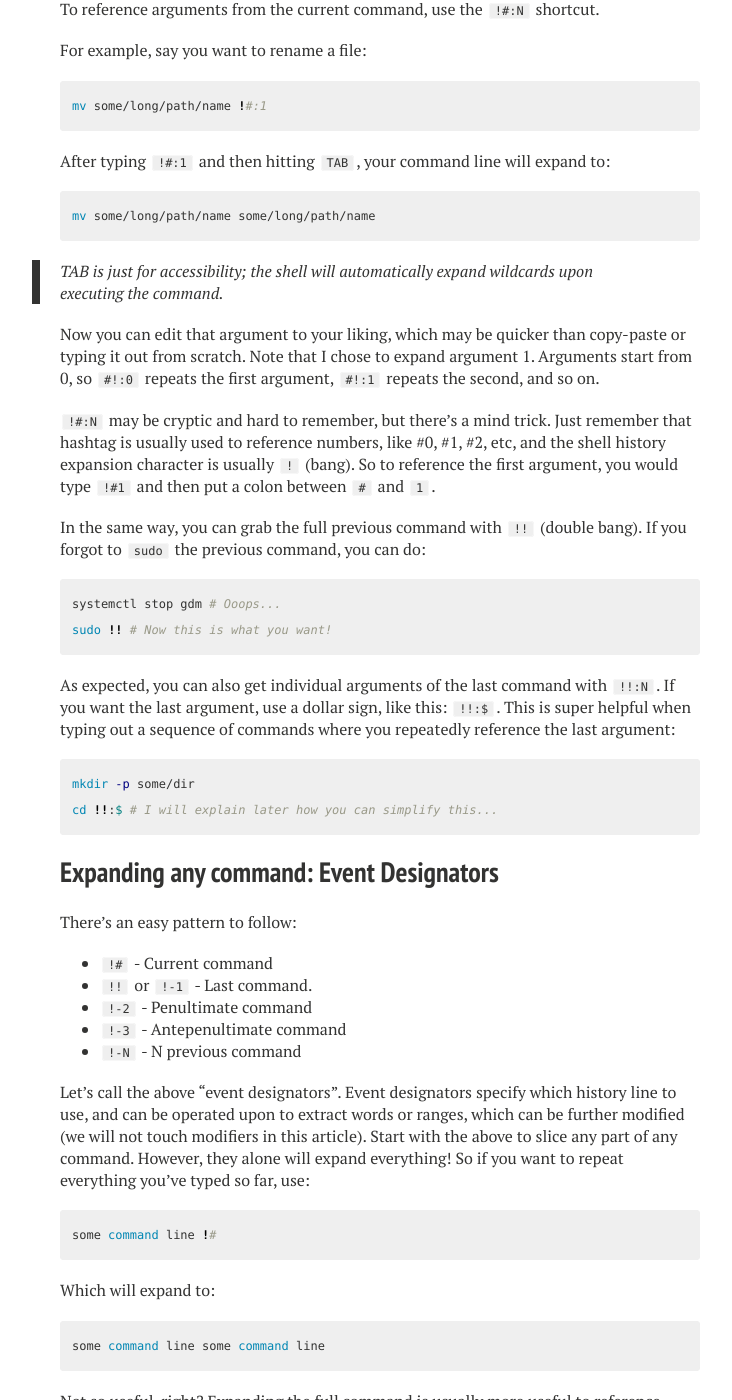
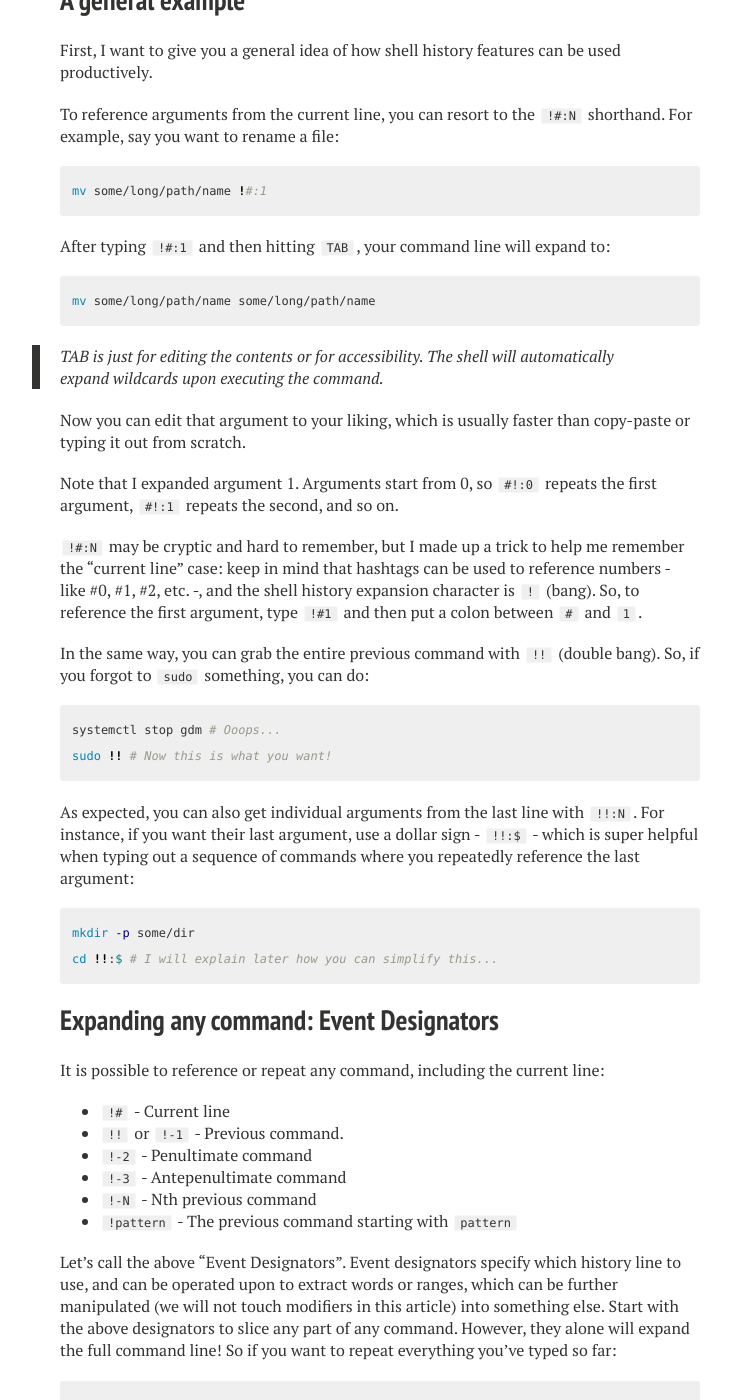
Before and after one commit to thiagoa/thiagoa.github.io, a Jekyll site: the page built from _posts/2021-07-29-command-line-history-tricks.markdown, in a window 1280 px wide and 1400 px high, scrolled down 700 px. Shown: the whole window, without its empty margins (260-992 px from the left). Built offline with Jekyll 4.4.1, drawn with Linux system fonts in a browser that asks for light colours; nearby versions of some CDN libraries; comment, search, counter and statistics services are not loaded; some of the changed text lies outside the part shown.

Commit message:
Post em português

````diff
--- a/_config.yml
+++ b/_config.yml
@@ -15,7 +15,7 @@ owner:
   facebook:
   github: "thiagoa"
   stackoverflow:
-  linkedin:       thiago-silva-4a665839
+  linkedin:       thiago-araújo-silva-4a665839
   instagram:
   lastfm:
   tumblr:
--- a/_posts/2021-07-29-command-line-history-tricks.markdown
+++ b/_posts/2021-07-29-command-line-history-tricks.markdown
@@ -6,13 +6,15 @@ tags: [shell bash zsh]
 comments: true
 ---
 
-For any given computer task, there are usually shortcuts to make it faster and be more precise. However, the main problem is not being slow; the point is, dragging a cursor to a target one character at a time (holding down an arrow key or something), copying and pasting with the mouse, etc, quickly gets tiring and unexciting. It builds up mental overhead over the course of a day.
+You can read the brazilian portuguese version of this post [here](http://thiagoa.github.io/dicas-de-historico-de-linha-de-comando/).
 
-When it comes to the shell, there are multiple ways of being precise. Shells have advanced history expansion and editing capabilities. I don't mean to overwhelm you with this post. The goal here is to provide you with some shortcuts and a mental model for you to remember them, because, otherwise, they are not so easy to remember.
+There are usually shortcuts for any given computer task to make it go faster or be more precise. However, the problem is not being slow; the point is, dragging a cursor to a target one character at a time (holding down an arrow key or something), copying and pasting with the mouse, etc, quickly gets tiring and unexciting. It builds up mental overhead over the course of a day.
+
+When it comes to the shell, there are multiple ways of being precise. Shells have advanced history expansion and editing capabilities. I don't mean to overwhelm you with this post. The goal here is to provide you with a few shortcuts and a mental model for you to remember them, because, otherwise, they wouldn't be so easy to remember.
 
 ## The shell expansion character
 
-The shell expansion character is `!` (bang). This is the first thing you should remember, **ever**. Starting with a bang, you can expand:
+The shell expansion character is `!` (bang). That is the first thing you should remember, **ever**. With a bang, you can expand:
 
 - Anything from the current command: the full string, a specific argument, a range of arguments, etc.
 - Anything from the last command: the full string, a specific argument, a range of arguments, etc.
@@ -20,9 +22,9 @@ The shell expansion character is `!` (bang). This is the first thing you should
 
 ## A general example
 
-To reference arguments from the current command, use the `!#:N` shortcut.
+First, I want to give you a general idea of how shell history features can be used productively.
 
-For example, say you want to rename a file:
+To reference arguments from the current line, you can resort to the `!#:N` shorthand. For example, say you want to rename a file:
 
 ```sh
 mv some/long/path/name !#:1
@@ -34,20 +36,22 @@ After typing `!#:1` and then hitting `TAB`, your command line will expand to:
 mv some/long/path/name some/long/path/name
 ```
 
-> TAB is just for accessibility; the shell will automatically expand wildcards upon executing the command.
+> TAB is just for editing the contents or for accessibility. The shell will automatically expand wildcards upon executing the command.
 
-Now you can edit that argument to your liking, which may be quicker than copy-paste or typing it out from scratch. Note that I chose to expand argument 1. Arguments start from 0, so `#!:0` repeats the first argument, `#!:1` repeats the second, and so on.
+Now you can edit that argument to your liking, which is usually faster than copy-paste or typing it out from scratch.
 
-`!#:N` may be cryptic and hard to remember, but there's a mind trick. Just remember that hashtag is usually used to reference numbers, like #0, #1, #2, etc, and the shell history expansion character is usually `!` (bang). So to reference the first argument, you would type `!#1` and then put a colon between `#` and `1`.
+Note that I expanded argument 1. Arguments start from 0, so `#!:0` repeats the first argument, `#!:1` repeats the second, and so on.
 
-In the same way, you can grab the full previous command with `!!` (double bang). If you forgot to `sudo` the previous command, you can do:
+`!#:N` may be cryptic and hard to remember, but I made up a trick to help me remember the "current line" case: keep in mind that hashtags can be used to reference numbers - like #0, #1, #2, etc. -, and the shell history expansion character is `!` (bang). So, to reference the first argument, type `!#1` and then put a colon between `#` and `1`.
+
+In the same way, you can grab the entire previous command with `!!` (double bang). So, if you forgot to `sudo` something, you can do:
 
 ```sh
 systemctl stop gdm # Ooops...
 sudo !! # Now this is what you want!
 ```
 
-As expected, you can also get individual arguments of the last command with `!!:N`. If you want the last argument, use a dollar sign, like this: `!!:$`. This is super helpful when typing out a sequence of commands where you repeatedly reference the last argument:
+As expected, you can also get individual arguments from the last line with `!!:N`. For instance, if you want their last argument, use a dollar sign - `!!:$` - which is super helpful when typing out a sequence of commands where you repeatedly reference the last argument:
 
 ```sh
 mkdir -p some/dir
@@ -56,58 +60,70 @@ cd !!:$ # I will explain later how you can simplify this...
 
 ## Expanding any command: Event Designators
 
-There's an easy pattern to follow:
+It is possible to reference or repeat any command, including the current line:
 
-- `!#` - Current command
-- `!!` or `!-1` - Last command.
+- `!#` - Current line
+- `!!` or `!-1` - Previous command.
 - `!-2` - Penultimate command
 - `!-3` - Antepenultimate command
-- `!-N` - N previous command
+- `!-N` - Nth previous command
+- `!pattern` - The previous command starting with `pattern`
 
-Let's call the above "event designators". Event designators specify which history line to use, and can be operated upon to extract words or ranges, which can be further modified (we will not touch modifiers in this article). Start with the above to slice any part of any command. However, they alone will expand everything! So if you want to repeat everything you've typed so far, use:
+Let's call the above "Event Designators". Event designators specify which history line to use, and can be operated upon to extract words or ranges, which can be further manipulated (we will not touch modifiers in this article) into something else. Start with the above designators to slice any part of any command. However, they alone will expand the full command line! So if you want to repeat everything you've typed so far:
 
 ```sh
-some command line !#
+ls some/path/here !#
 ```
 
 Which will expand to:
 
 ```sh
-some command line some command line
+ls some/path/here ls some/path/here
 ```
 
-Not so useful, right? Expanding the full command is usually more useful to reference _previous_ commands, so keep that in mind! `sudo !!` is a good example.
+Not so useful, right? Expanding the full command is usually more useful to reference _previous_ commands, so keep that in mind! `sudo !!` is a good example of that.
 
-Of course, you can use that to repeat previous commands in full:
+Of course, you can use Event Designators to repeat any previous command in full:
 
 ```sh
 !-2
 ```
 
-This is a substitute for pressing `ctrl+p`/`up` two times and then `return` to repeat the penultimate command.
-
+Which is a substitute for pressing `ctrl+p` or `up` twice to get to the penultimate command.
 
 ## Expanding specific words
 
-Let's say `:` (colon) is the "pick word operator". "Word" is bash's terminology, but "argument" is easier to undertand. If you want to pick argument N, start with an event designator and put a trailing `:N` in it. It goes like this:
+Here `:` (colon) is the "pick word operator". If you want to pick argument N, start with an event designator and suffix it with `:N`. It goes like this:
 
-- `!#:N` - Argument N of the current command
-- `!!:N` - Argument N of the last command
+- `!#:N` - Argument N of the current line
+- `!!:N` - Argument N of the previous command
 - `!-2:N` - Argument N of the penultimate command
 - `!-3:N` - Argument N of the antepenultimate command
+- `!pattern:N` - Argument N of the previous command starting with `pattern`
 
-Where N is an integer starting from 0. Right?
+Where N is an integer starting from 0. Right? The pattern here is:
 
-## Getting argument ranges
+```
+event_designator:N
+```
 
-Ranges are similar. Let's have `:` change hats and become the "slice operator":
+## Getting word ranges
 
-- `!#:A-B` - Arguments A to B of the current command
-- `!!:A-B` - Arguments A to B of the last command
+Ranges are quite similar. Let's have `:` change hats and become the "slice operator":
+
+- `!#:A-B` - Arguments A to B of the current line
+- `!!:A-B` - Arguments A to B of the previous command
 - `!-2:A-B` - Arguments A to B of the penultimate command
 - `!-3:A-B` - Arguments A to B of the antepenultimate command
+- `!pattern:A-B` - Argument A to B of the previous command that starts with `pattern`
 
-Where A and B are integers starting from 0. There are special word designators to exempt you from counting, which can be used as A or B:
+Where A and B are integers starting from 0. The general pattern is:
+
+```
+event_designator:A-B
+```
+
+There are special word designators to exempt you from counting words, which can be used in place of A or B:
 
 - `^` to reference the first argument
 - `$` for the last argument
@@ -119,26 +135,29 @@ co some/file another/file # Ooops.. it should have been cp...
 cp !!:^-$ # Now it's fixed!
 ```
 
-And there's a shortcut for that, `!!*`:
+The `^-$` range is so special that there's a shorthand for it, which is `*`. For example, if you want to get all arguments from the penultimate command, use `!-1*`:
 
 ```sh
 co some/file another/file # Ooops.. it should have been cp...
-cp !!* # Now it's fixed!
+mkdir another/dir # No worries, I will continue doing other things
+cp !-1* # Now it's fixed!
 ```
 
-This is not so real-world because modern shells will usually suggest the `cp` command for you, but the idea is to be precise when you need it!
+This may not be so real-world because modern shells will usually suggest the `cp` command for you, but the idea is to be precise when you need it!
 
 See [word designators](https://www.gnu.org/software/bash/manual/html_node/Word-Designators.html) for more details.
 
 ## The last word: the most common case
 
-As I said before, `!$` is the last argument of the last command line. It is a shortcut to `!!$`, which in turn is a shortcut to `!!:$`.
+As I said before, `!$` represents the last argument of the last command. It is a shorthand for `!!$`, which in turn is a shorthand for `!!:$`.
 
 In the same way, you can do:
 
-- `!#$` - Last argument of the current command line
-- `!-2$` - Last argument of the penultimate command line
-- `!-3$` - Last argument of the antepenultimate command line
+- `!#$` - Last argument of the current command
+- `!!$`, or `!$` - Last argument of the previous command
+- `!-2$` - Last argument of the penultimate command
+- `!-3$` - Last argument of the antepenultimate command
+- `!pattern$` - Last argument of the previous command that starts with `pattern`
 
 Can you see a pattern emerging?
 
@@ -146,4 +165,4 @@ Can you see a pattern emerging?
 
 ## Conclusion
 
-Use these shortcuts to up your terminal game! Having a mental trick is very important because otherwise they will seem super cryptic, but they follow a consistent pattern that you can learn and practice. I hope you've found this post useful!
+You can incorporate these shortcuts in your day-to-day to up your terminal game! Having a mental model is very important because, otherwise, they will seem super cryptic and you will not be inclined to use them, but they do follow a consistent pattern that you can learn and practice. I hope you've found this post useful!
````
Also changed, not shown: _posts/2021-07-29-dicas-de-historico-de-linha-de-comando.markdown (added, +172 -0 lines).
